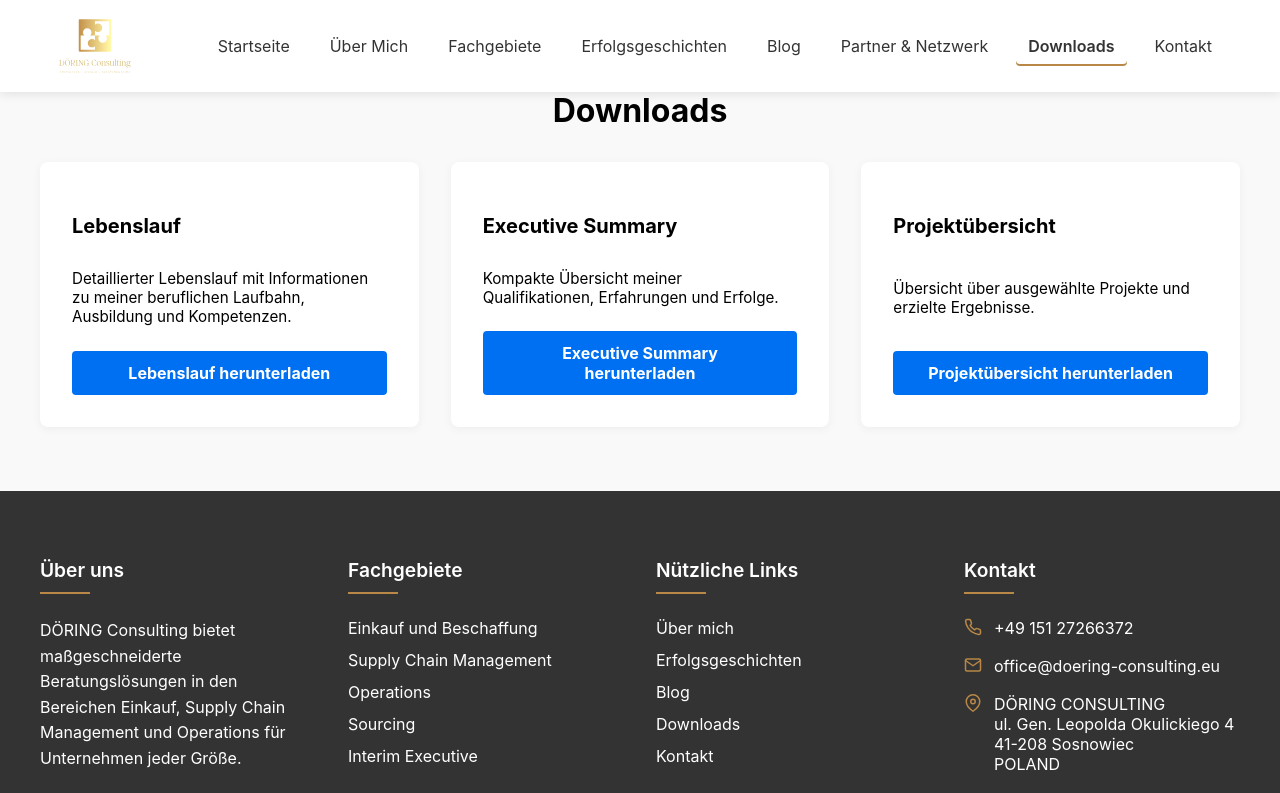
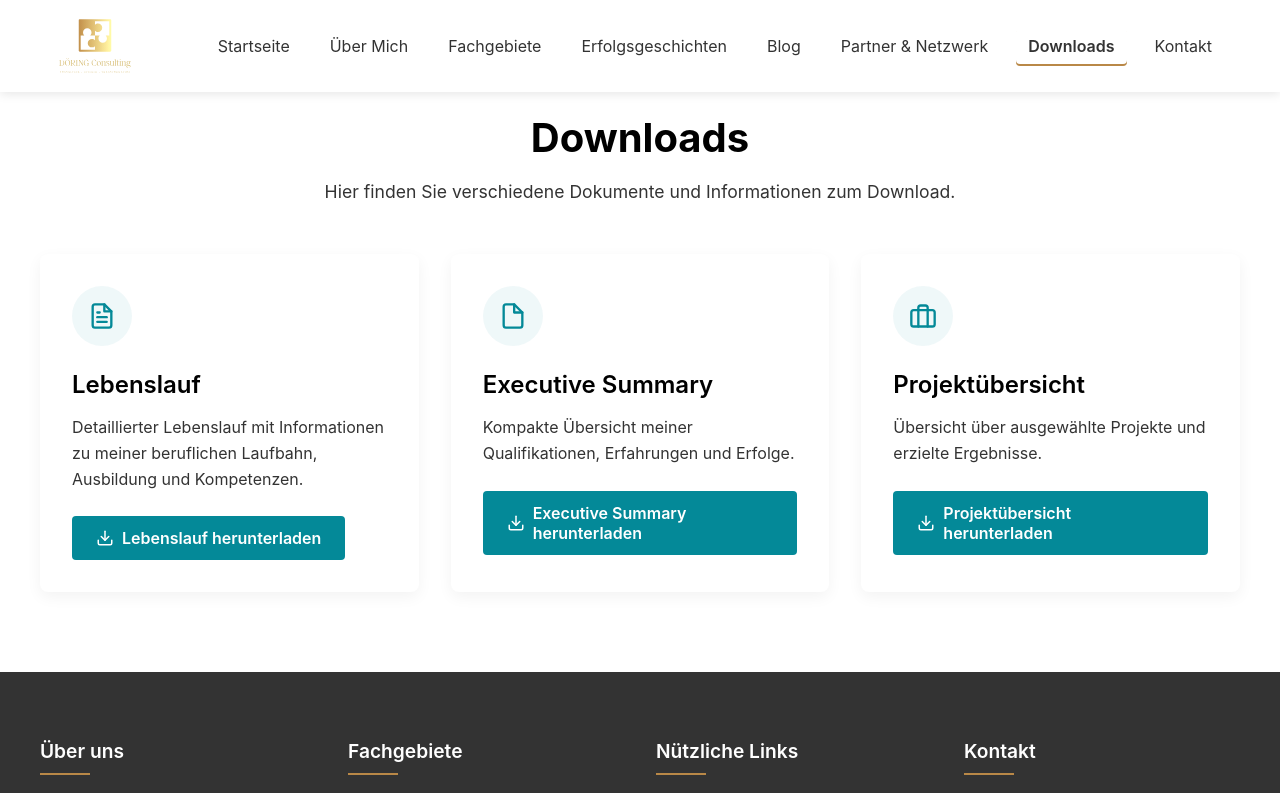
Before and after one commit to DoeringConsulting/doering-consulting.eu, a React (Vite) app: page /#/downloads in a window 1280 px wide. Shown: the top 793 px of the page. Built offline with nearby package versions, Linux system fonts and the light colour scheme.

Commit message:
Wiederhergestellte DownloadsPage mit funktionierenden Buttons

```diff
--- a/src/pages/DownloadsPage.tsx
+++ b/src/pages/DownloadsPage.tsx
@@ -3,9 +3,14 @@
 import styled from 'styled-components';
 import { useTranslation } from 'react-i18next';
 
-const DownloadsWrapper = styled.section`
-  padding: 4rem 2rem;
-  background: #f9f9f9;
+// Styled components for DownloadsPage
+const DownloadsSection = styled.section`
+  padding: 5rem 1rem;
+  background-color: ${props => props.theme.colors.white};
+
+  @media (max-width: 768px) {
+    padding: 3rem 1rem;
+  }
 `;
 
 const DownloadsContainer = styled.div`
@@ -13,50 +18,110 @@
   margin: 0 auto;
 `;
 
+const DownloadsHeader = styled.div`
+  text-align: center;
+  margin-bottom: 3rem;
+
+  @media (max-width: 768px) {
+    margin-bottom: 2rem;
+  }
+`;
+
 const DownloadsTitle = styled.h1`
-  font-size: 2rem;
-  text-align: center;
-  margin-bottom: 2rem;
+  font-size: 2.5rem;
+  font-weight: 700;
+  margin-bottom: 1rem;
+
+  @media (max-width: 768px) {
+    font-size: 2rem;
+  }
+`;
+
+const DownloadsDescription = styled.p`
+  font-size: 1.1rem;
+  line-height: 1.6;
+  max-width: 700px;
+  margin: 0 auto;
+  color: ${props => props.theme.colors.text};
 `;
 
 const DownloadsGrid = styled.div`
   display: grid;
-  grid-template-columns: repeat(auto-fit, minmax(300px, 1fr));
+  grid-template-columns: repeat(auto-fill, minmax(300px, 1fr));
   gap: 2rem;
+
+  @media (max-width: 768px) {
+    grid-template-columns: repeat(auto-fill, minmax(250px, 1fr));
+  }
+
+  @media (max-width: 480px) {
+    grid-template-columns: 1fr;
+  }
 `;
 
 const DownloadCard = styled.div`
-  background: #fff;
+  background-color: ${props => props.theme.colors.white};
+  border-radius: 8px;
+  box-shadow: 0 5px 15px rgba(0,0,0,0.05);
   padding: 2rem;
-  border-radius: 8px;
-  box-shadow: 0 2px 10px rgba(0,0,0,0.05);
+  transition: transform 0.3s ease, box-shadow 0.3s ease;
+
+  &:hover {
+    transform: translateY(-5px);
+    box-shadow: 0 10px 25px rgba(0,0,0,0.1);
+  }
+`;
+
+const DownloadIcon = styled.div`
+  width: 60px;
+  height: 60px;
+  background-color: ${props => props.theme.colors.primary}10;
+  border-radius: 50%;
   display: flex;
-  flex-direction: column;
-  justify-content: space-between;
+  align-items: center;
+  justify-content: center;
+  margin-bottom: 1.5rem;
+  color: ${props => props.theme.colors.primary};
 `;
 
 const DownloadTitle = styled.h3`
-  font-size: 1.25rem;
+  font-size: 1.5rem;
+  font-weight: 600;
   margin-bottom: 1rem;
 `;
 
-const DownloadText = styled.p`
-  font-size: 0.95rem;
+const DownloadDescription = styled.p`
+  line-height: 1.6;
+  color: ${props => props.theme.colors.text};
   margin-bottom: 1.5rem;
 `;
 
-const DownloadLink = styled.a`
+const DownloadButton = styled.a`
+  display: inline-flex;
+  align-items: center;
+  gap: 0.5rem;
+  background-color: ${props => props.theme.colors.primary};
+  color: ${props => props.theme.colors.white};
   padding: 0.75rem 1.5rem;
-  background: #0070f3;
-  color: white;
-  text-align: center;
   border-radius: 4px;
   text-decoration: none;
-  font-weight: bold;
-  transition: background 0.3s;
+  font-weight: 600;
+  transition: background-color 0.3s ease;
+
   &:hover {
-    background: #005bb5;
+    background-color: ${props => props.theme.colors.primary}dd;
   }
+
+  @media (max-width: 480px) {
+    width: 100%;
+    justify-content: center;
+  }
+`;
+
+const DownloadButtonIcon = styled.span`
+  display: flex;
+  align-items: center;
+  justify-content: center;
 `;
 
 const DownloadsPage: React.FC = () => {
@@ -66,40 +131,88 @@
   const cvFile = currentLanguage === 'en'
     ? './downloads/cv_alexander_doering_en.pdf'
     : './downloads/cv_alexander_doering_de.pdf';
+  const executiveSummaryFile = './downloads/executive_summary_alexander_doering.pdf';
+  const projectOverviewFile = './downloads/projects_2025.pdf';
 
   return (
-    <DownloadsWrapper>
+    <DownloadsSection>
       <DownloadsContainer>
-        <DownloadsTitle>{t('downloads.title')}</DownloadsTitle>
+        <DownloadsHeader>
+          <DownloadsTitle>{t('downloads.title')}</DownloadsTitle>
+          <DownloadsDescription>
+            {t('downloads.description')}
+          </DownloadsDescription>
+        </DownloadsHeader>
+
         <DownloadsGrid>
-
           <DownloadCard>
+            <DownloadIcon>
+              <svg xmlns="http://www.w3.org/2000/svg" width="28" height="28" viewBox="0 0 24 24" fill="none" stroke="currentColor" strokeWidth="2" strokeLinecap="round" strokeLinejoin="round">
+                <path d="M14 2H6a2 2 0 0 0-2 2v16a2 2 0 0 0 2 2h12a2 2 0 0 0 2-2V8z"></path>
+                <polyline points="14 2 14 8 20 8"></polyline>
+                <line x1="16" y1="13" x2="8" y2="13"></line>
+                <line x1="16" y1="17" x2="8" y2="17"></line>
+                <polyline points="10 9 9 9 8 9"></polyline>
+              </svg>
+            </DownloadIcon>
             <DownloadTitle>{t('downloads.cv.title')}</DownloadTitle>
-            <DownloadText>{t('downloads.cv.description')}</DownloadText>
-            <DownloadLink href={cvFile} download>
+            <DownloadDescription>{t('downloads.cv.description')}</DownloadDescription>
+            <DownloadButton href={cvFile} target="_blank" rel="noopener noreferrer">
+              <DownloadButtonIcon>
+                <svg xmlns="http://www.w3.org/2000/svg" width="18" height="18" viewBox="0 0 24 24" fill="none" stroke="currentColor" strokeWidth="2" strokeLinecap="round" strokeLinejoin="round">
+                  <path d="M21 15v4a2 2 0 0 1-2 2H5a2 2 0 0 1-2-2v-4"></path>
+                  <polyline points="7 10 12 15 17 10"></polyline>
+                  <line x1="12" y1="15" x2="12" y2="3"></line>
+                </svg>
+              </DownloadButtonIcon>
               {t('downloads.cv.button')}
-            </DownloadLink>
+            </DownloadButton>
           </DownloadCard>
 
           <DownloadCard>
+            <DownloadIcon>
+              <svg xmlns="http://www.w3.org/2000/svg" width="28" height="28" viewBox="0 0 24 24" fill="none" stroke="currentColor" strokeWidth="2" strokeLinecap="round" strokeLinejoin="round">
+                <path d="M13 2H6a2 2 0 0 0-2 2v16a2 2 0 0 0 2 2h12a2 2 0 0 0 2-2V9z"></path>
+                <polyline points="13 2 13 9 20 9"></polyline>
+              </svg>
+            </DownloadIcon>
             <DownloadTitle>{t('downloads.executiveSummary.title')}</DownloadTitle>
-            <DownloadText>{t('downloads.executiveSummary.description')}</DownloadText>
-            <DownloadLink href="./downloads/executive_summary_alexander_doering.pdf" download>
+            <DownloadDescription>{t('downloads.executiveSummary.description')}</DownloadDescription>
+            <DownloadButton href={executiveSummaryFile} target="_blank" rel="noopener noreferrer">
+              <DownloadButtonIcon>
+                <svg xmlns="http://www.w3.org/2000/svg" width="18" height="18" viewBox="0 0 24 24" fill="none" stroke="currentColor" strokeWidth="2" strokeLinecap="round" strokeLinejoin="round">
+                  <path d="M21 15v4a2 2 0 0 1-2 2H5a2 2 0 0 1-2-2v-4"></path>
+                  <polyline points="7 10 12 15 17 10"></polyline>
+                  <line x1="12" y1="15" x2="12" y2="3"></line>
+                </svg>
+              </DownloadButtonIcon>
               {t('downloads.executiveSummary.button')}
-            </DownloadLink>
+            </DownloadButton>
           </DownloadCard>
 
           <DownloadCard>
+            <DownloadIcon>
+              <svg xmlns="http://www.w3.org/2000/svg" width="28" height="28" viewBox="0 0 24 24" fill="none" stroke="currentColor" strokeWidth="2" strokeLinecap="round" strokeLinejoin="round">
+                <rect x="2" y="7" width="20" height="14" rx="2" ry="2"></rect>
+                <path d="M16 21V5a2 2 0 0 0-2-2h-4a2 2 0 0 0-2 2v16"></path>
+              </svg>
+            </DownloadIcon>
             <DownloadTitle>{t('downloads.projectOverview.title')}</DownloadTitle>
-            <DownloadText>{t('downloads.projectOverview.description')}</DownloadText>
-            <DownloadLink href="./downloads/projects_2025.pdf" download>
+            <DownloadDescription>{t('downloads.projectOverview.description')}</DownloadDescription>
+            <DownloadButton href={projectOverviewFile} target="_blank" rel="noopener noreferrer">
+              <DownloadButtonIcon>
+                <svg xmlns="http://www.w3.org/2000/svg" width="18" height="18" viewBox="0 0 24 24" fill="none" stroke="currentColor" strokeWidth="2" strokeLinecap="round" strokeLinejoin="round">
+                  <path d="M21 15v4a2 2 0 0 1-2 2H5a2 2 0 0 1-2-2v-4"></path>
+                  <polyline points="7 10 12 15 17 10"></polyline>
+                  <line x1="12" y1="15" x2="12" y2="3"></line>
+                </svg>
+              </DownloadButtonIcon>
               {t('downloads.projectOverview.button')}
-            </DownloadLink>
+            </DownloadButton>
           </DownloadCard>
-
         </DownloadsGrid>
       </DownloadsContainer>
-    </DownloadsWrapper>
+    </DownloadsSection>
   );
 };
 
```
Also changed, not shown: 3 other files (tests, documents, lock files or other folders).
